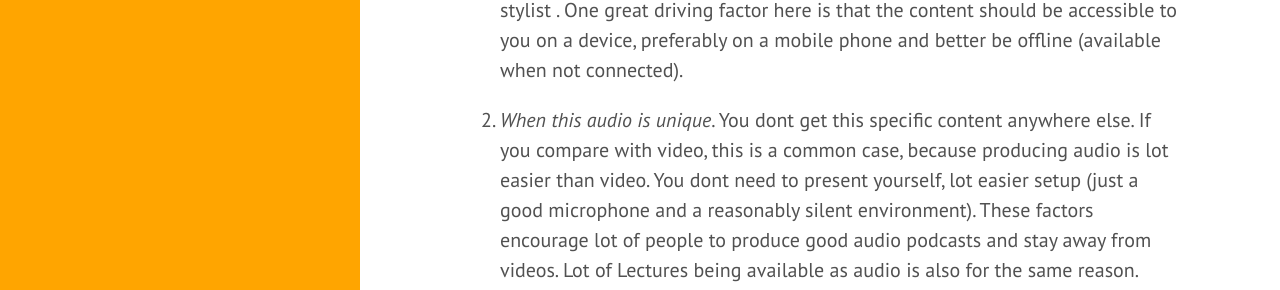
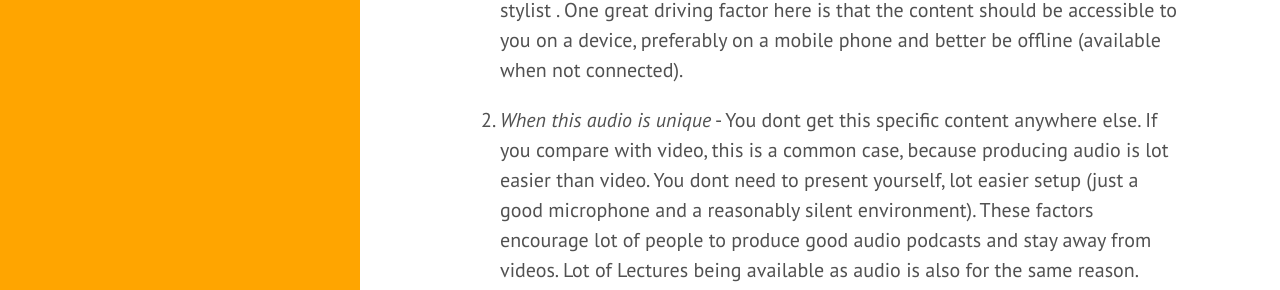
Before and after one commit to airingpods/blog, a Jekyll site: the page built from _posts/2014-08-15-when-do-people-listen.md, in a window 1280 px wide and 1209 px high. Shown: the part 465-755 px from the top of the window. Built offline with Jekyll 4.4.1, drawn with Linux system fonts in a browser that asks for light colours; Markdown is read by kramdown in place of the engine named in the settings; some of the changed text lies outside the part shown.

Commit message:
Formatting

```diff
--- a/_config.yml
+++ b/_config.yml
@@ -8,7 +8,7 @@
 
 # Setup
 title:            Airing Pods
-tagline:          'Conversations on audio Podcasts and in general listening content'
+tagline:          'Conversations on Podcasts and in general listening content'
 description:      'Listen from over 50 topics'
 url:              http://blog.airingpods.com
 baseurl:          /
--- a/_includes/sidebar.html
+++ b/_includes/sidebar.html
@@ -23,7 +23,7 @@
           {% endif %}
         {% endif %}
       {% endfor %}
-      <a class="sidebar-nav-item{% if page.url == site.baseurl %} active{% endif %}" href="{{ site.airingpodsurl }}"> Listen on AiringPods</a>
+      <a class="sidebar-nav-item{% if page.url == site.baseurl %} active{% endif %}" target="_blank" href="{{ site.airingpodsurl }}"> Listen on AiringPods</a>
     </nav>
 
     <p>&copy; {{ site.time | date: '%Y' }}. All rights reserved.</p>
--- a/_posts/2014-08-15-when-do-people-listen.md
+++ b/_posts/2014-08-15-when-do-people-listen.md
@@ -11,7 +11,7 @@
 
 1.	*When you cant consume other kinds of content* - Commuting, Jogging, Cooking (or household chores), or just waiting for 	something else, say at a doctor or hair-stylist . One great driving factor here is that the content should be accessible to you on a device, preferably on a mobile phone and better be offline (available when not connected).
 
-2.	*When this audio is unique*. You dont get this specific content anywhere else.
+2.	*When this audio is unique* - You dont get this specific content anywhere else.
 If you compare with video, this is a common case, because producing audio is lot easier than video. You dont need to present yourself, lot easier setup (just a good microphone and a reasonably silent environment). These factors encourage lot of people to produce good audio podcasts and stay away from videos. Lot of Lectures being available as audio is also for the same reason. Lecture video recording is hard (tough equipment), but anyone with a mobile phone can record the audio (and there are softwares which can remove the noise after the recording and make it better to listen)
 
 Yes, people do **listen** to lot of stuff !
```
